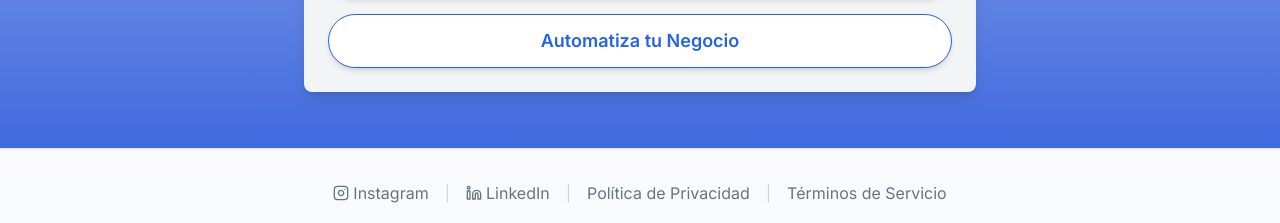
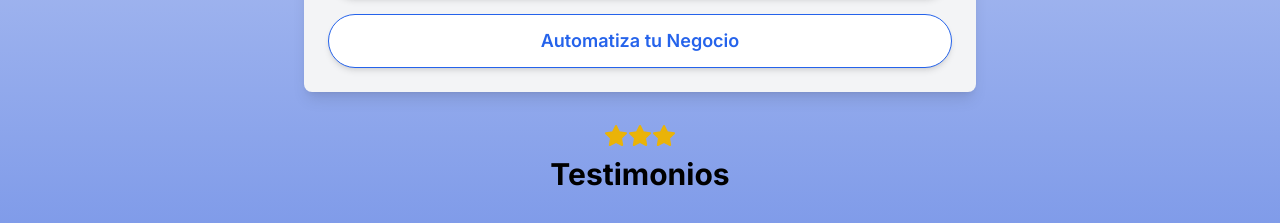
Before and after one commit to andersego/focusai, a Next.js app: page /individuals in a window 1280 px wide. Shown: the part 774-997 px from the top of the page. Built offline with nearby package versions, Linux system fonts and the light colour scheme; no server answers.

Commit message:
Sección testimonios

```diff
--- a/app/individuals/page.tsx
+++ b/app/individuals/page.tsx
@@ -2,7 +2,7 @@
 
 import React from 'react';
 import Link from 'next/link'
-import { Instagram, Linkedin } from 'lucide-react'
+import { Instagram, Linkedin, Star } from 'lucide-react'
 import { useRouter } from 'next/navigation';
 import { MainNav } from '@/components/main-nav';
 import { Footer } from '@/components/footer'; // Changed to named import
@@ -106,7 +106,49 @@ const IndividualsPage = () => {
             </button>
           </div>
         </div>
-
+        <div className="mt-8">
+          <h2 className="text-3xl font-bold text-center mb-4">
+            <span className="flex justify-center mb-2">
+              <Star className="h-6 w-6 text-yellow-500 fill-current" />
+              <Star className="h-6 w-6 text-yellow-500 fill-current" />
+              <Star className="h-6 w-6 text-yellow-500 fill-current" />
+            </span>
+            Testimonios
+          </h2>
+          <div className="flex overflow-x-auto space-x-4 p-8">
+            <div className="min-w-[75px] transform transition-transform duration-200 hover:scale-105 hover:shadow-lg">
+              <video
+                className="w-full h-[500px] rounded-lg shadow-lg"
+                controls
+                src="/videos/video1.mp4"
+                onMouseEnter={(e) => e.currentTarget.play()}
+                onMouseLeave={(e) => e.currentTarget.pause()}
+                onTouchStart={(e) => e.currentTarget.play()} // Para dispositivos táctiles
+              />
+            </div>
+            <div className="min-w-[75px] transform transition-transform duration-200 hover:scale-105 hover:shadow-lg">
+              <video
+                className="w-full h-[500px] rounded-lg shadow-lg"
+                controls
+                src="/videos/video1.mp4" // Reemplaza con la URL de tu video
+                onMouseEnter={(e) => e.currentTarget.play()}
+                onMouseLeave={(e) => e.currentTarget.pause()}
+                onTouchStart={(e) => e.currentTarget.play()} // Para dispositivos táctiles
+              />
+            </div>
+            <div className="min-w-[75px] transform transition-transform duration-200 hover:scale-105 hover:shadow-lg">
+              <video
+                className="w-full h-[500px] rounded-lg shadow-lg"
+                controls
+                src="/videos/video1.mp4" // Reemplaza con la URL de tu video
+                onMouseEnter={(e) => e.currentTarget.play()}
+                onMouseLeave={(e) => e.currentTarget.pause()}
+                onTouchStart={(e) => e.currentTarget.play()} // Para dispositivos táctiles
+              />
+            </div>
+            {/* Agrega más videos según sea necesario */}
+          </div>
+        </div>
       </div>
 
       <Footer />
```
Also changed, not shown: 1 other file (tests, documents, lock files or other folders).
